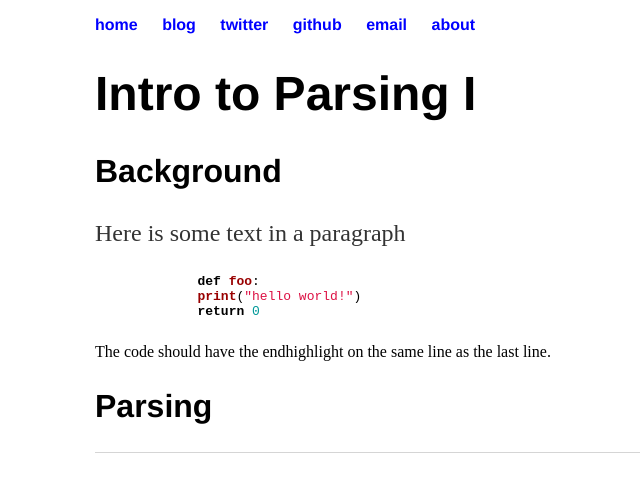
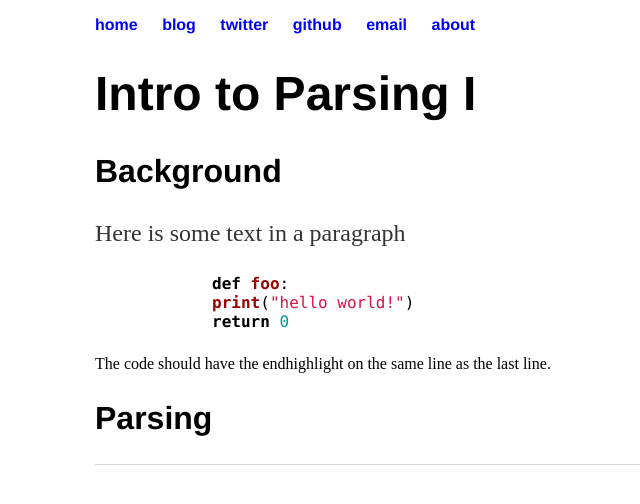
Before and after one commit to bentrevett/bentrevett.github.io, a Jekyll site: the page built from blog/intro-to-parsing-i/index.html, in a window 1280 px wide. Shown: the top 504 px of the page, without its empty margins (97-737 px from the left). Built offline with Jekyll 4.4.1, drawn with Linux system fonts in a browser that asks for light colours.

Commit message:
Update main.css

```diff
--- a/css/main.css
+++ b/css/main.css
@@ -44,3 +44,8 @@
     line-height: 1.4em;
     color: #333;
 }
+
+code {
+    font-family: Consolas, monospace;
+    font-size: inherit;
+}
```
